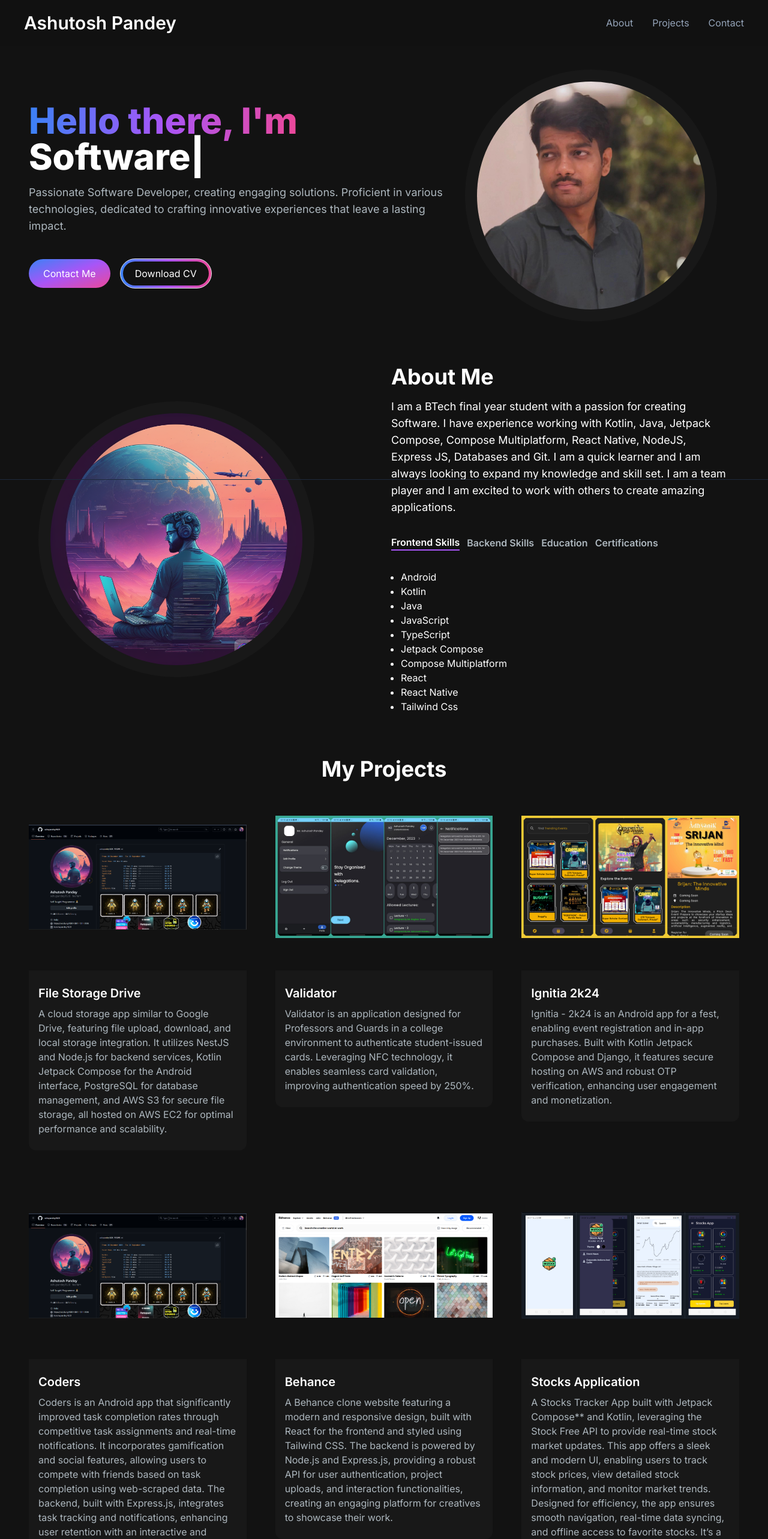
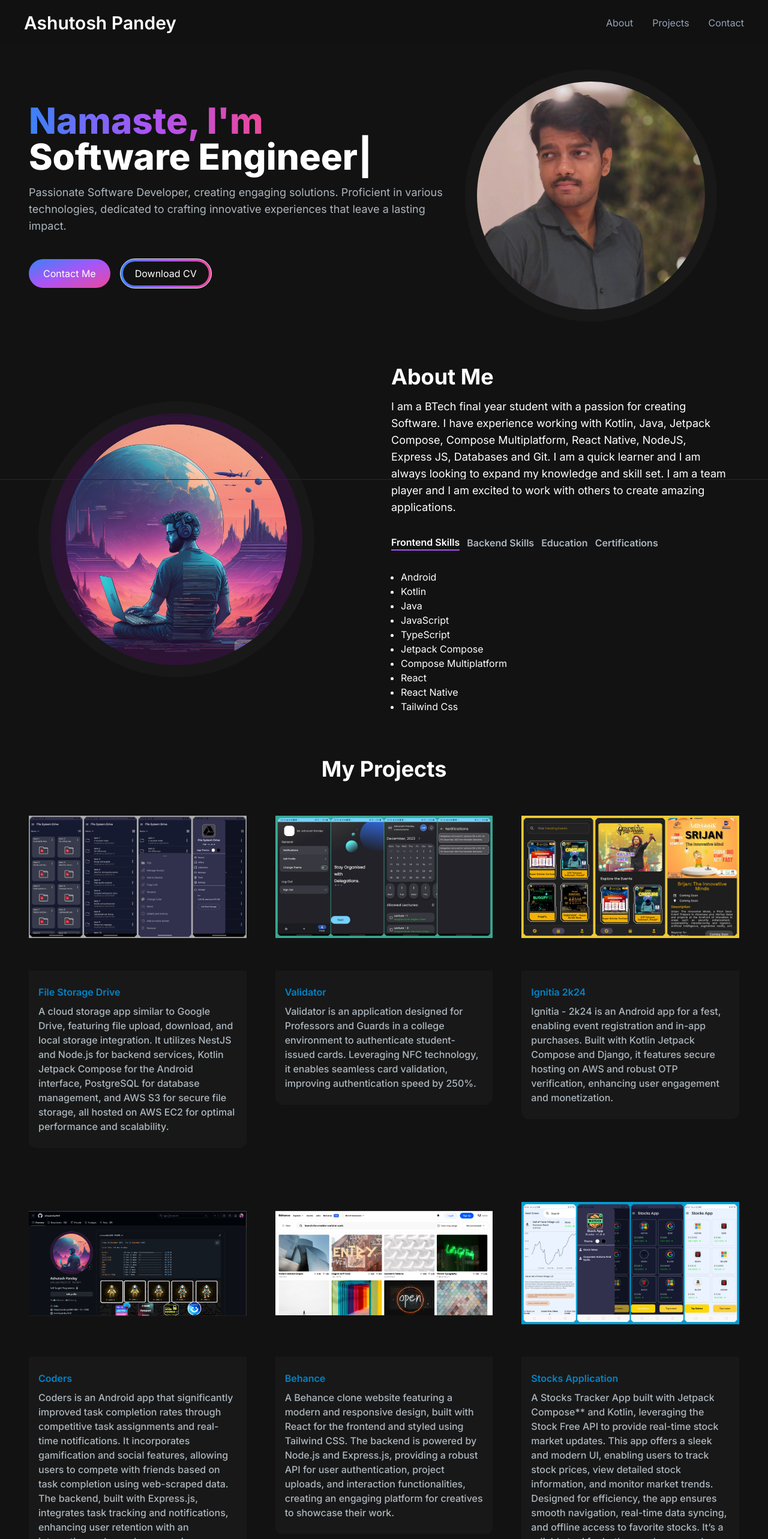
Before and after one commit to ashupandey1620/portfolio-nextjs, a Next.js app: page / in a window 1280 px wide. Shown: the top 2566 px of the page at 60% size. Built offline with nearby package versions, Linux system fonts and the light colour scheme.

Commit message:
Updates Pics

```diff
--- a/src/app/projects/[id]/page.js
+++ b/src/app/projects/[id]/page.js
@@ -48,7 +48,7 @@ const projectsData = [
         id: 1,
         title: "File Storage Drive",
         description: "A cloud storage app similar to Google Drive, featuring file upload, download, and local storage integration. It utilizes NestJS and Node.js for backend services, Kotlin Jetpack Compose for the Android interface, PostgreSQL for database management, and AWS S3 for secure file storage, all hosted on AWS EC2 for optimal performance and scalability.",
-        image: "/projects/github.png",
+        image: "/projects/fsd.png",
         tag: ["All", "Full Stack","Android", "Cloud", "Nest","PostgreSQL"],
         gitUrl: "www.github.com",
         previewUrl: "/",
@@ -93,7 +93,7 @@ const projectsData = [
         id: 6,
         title: "Stocks Application",
         description: "A Stocks Tracker App built with Jetpack Compose** and Kotlin, leveraging the Stock Free API to provide real-time stock market updates. This app offers a sleek and modern UI, enabling users to track stock prices, view detailed stock information, and monitor market trends. Designed for efficiency, the app ensures smooth navigation, real-time data syncing, and offline access to favorite stocks. It’s a reliable tool for both casual users and active investors to stay informed on the go.",
-        image: "/projects/img.png",
+        image: "/projects/stock.png",
         tag: ["All", "Android","Stocks API","Android","Kotlin","Jetpack Compose"],
         gitUrl: "/",
         previewUrl: "/",
--- a/src/components/HeroSection.jsx
+++ b/src/components/HeroSection.jsx
@@ -17,21 +17,21 @@ const HeroSection = () => {
             <div className="grid grid-cols-1 sm:grid-cols-12">
             <div className="col-span-7 place-self-center text-center sm:text-left">
                 <h1 className="text-white mb-4 text-4xl lg:text-6xl font-extrabold">
-                <span className="text-transparent bg-clip-text bg-gradient-to-r from-blue-500 via-purple-500 to-pink-500">Hello there, I&apos;m{" "}</span>
+                <span className="text-transparent bg-clip-text bg-gradient-to-r from-blue-500 via-purple-500 to-pink-500">Namaste, I&apos;m{" "}</span>
                 <br></br>
                 <TypeAnimation
                     sequence={[
                         'Ashutosh Pandey',
+                        3000,
+                        'Software Engineer',
                         1000,
-                        'Software Developer',
+                        'Generative AI Hustler',
                         1000,
-                        'Android Hustler',
-                        1000,
-                        'Backend Developer',
+                        'Backend and Mobile App Dev',
                         1000
                     ]}
                     wrapper="span"
-                    speed={30}
+                    speed={50}
                     repeat={Infinity}
                     />
                 </h1>
--- a/src/components/ProjectCard.jsx
+++ b/src/components/ProjectCard.jsx
@@ -49,8 +49,8 @@ const ProjectCard = ({ id, imgUrl, title, description, gitUrl, previewUrl }) =>
                         </div>
                     </div>
                     <div className="text-white rounded-b-xl mt-3 bg-[#181818] py-6 px-4">
-                        <h5 className="text-xl font-semibold mb-2">{title}</h5>
-                        <p className="text-[#ADB7BE]">{description}</p>
+                        <h5 className="text-sky-600 font-semibold mb-2">{title}</h5>
+                        <p className="text-[#ADB7BE] font-medium">{description}</p>
                     </div>
                 </div>
             </Link>
--- a/src/components/ProjectSection.jsx
+++ b/src/components/ProjectSection.jsx
@@ -6,7 +6,7 @@ const projectsData = [
       id: 1,
       title: "File Storage Drive",
       description: "A cloud storage app similar to Google Drive, featuring file upload, download, and local storage integration. It utilizes NestJS and Node.js for backend services, Kotlin Jetpack Compose for the Android interface, PostgreSQL for database management, and AWS S3 for secure file storage, all hosted on AWS EC2 for optimal performance and scalability.",
-      image: "/projects/github.png",
+      image: "/projects/fsd.png",
       tag: ["All", "Full Stack","Android", "Cloud", "Nest","PostgreSQL"],
       gitUrl: "www.github.com",
       previewUrl: "/",
@@ -51,7 +51,7 @@ const projectsData = [
         id: 6,
         title: "Stocks Application",
         description: "A Stocks Tracker App built with Jetpack Compose** and Kotlin, leveraging the Stock Free API to provide real-time stock market updates. This app offers a sleek and modern UI, enabling users to track stock prices, view detailed stock information, and monitor market trends. Designed for efficiency, the app ensures smooth navigation, real-time data syncing, and offline access to favorite stocks. It’s a reliable tool for both casual users and active investors to stay informed on the go.",
-        image: "/projects/img.png",
+        image: "/projects/stock.png",
         tag: ["All", "Android","Stocks API","Android","Kotlin","Jetpack Compose"],
         gitUrl: "/",
         previewUrl: "/",
```
Also changed, not shown: public/projects/fsd.png (added), public/projects/stock.png (added).
